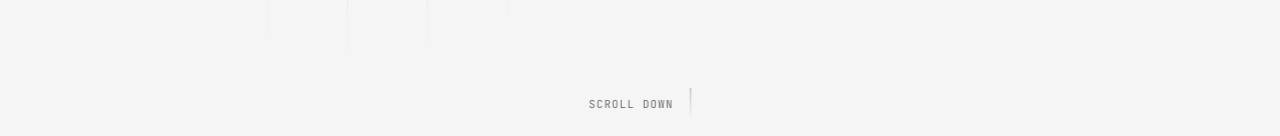
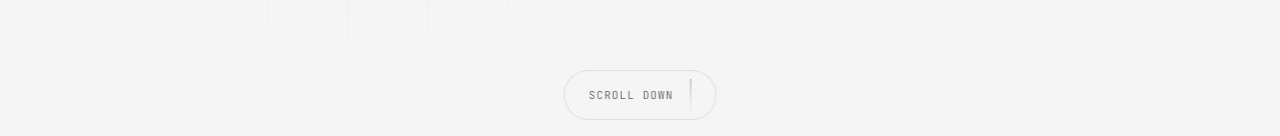
Before and after one commit to jeddelich/next-portfolio, a Next.js app: page / in a window 1280 px wide. Shown: the part 664-800 px from the top of the page. Built offline with nearby package versions, Linux system fonts and the light colour scheme.

Commit message:
feat: scroll down glass button to increase readability/accessibility + functionality added

```diff
--- a/components/ui/ScrollDownIcon.module.css
+++ b/components/ui/ScrollDownIcon.module.css
@@ -125,11 +125,11 @@
 .scrollHidden {
   opacity: 0;
   visibility: hidden;
-  pointer-events: none;
   transform: translateX(-50%) translateY(8px);
 }
 
 .heroScrollCue {
+  --bg: var(--color-light);
   position: absolute;
   bottom: 1rem;
   left: 50%;
@@ -143,6 +143,13 @@
   flex-direction: row;
   align-items: center;
   gap: 1rem;
+  padding: 0.5rem 1.5rem;
+  background: color-mix(in srgb, var(--bg) 75%, transparent);
+  backdrop-filter: saturate(180%) blur(14px);
+  -webkit-backdrop-filter: saturate(180%) blur(14px);
+  border-radius: 999px;
+  border: 1px solid rgba(36, 36, 36, 0.1);
+  z-index: 999;
   opacity: 0;
   visibility: visible;
   animation: fade-in 600ms ease 1s forwards;
@@ -181,7 +188,9 @@
 }
 
 :global(.dark-theme) .heroScrollCue {
+  --bg: var(--color-dark);
   color: rgba(255, 255, 255, 0.72);
+  border-color: rgba(255, 255, 255, 0.1);
 }
 
 :global(.dark-theme) .scrollLine {
@@ -191,3 +200,10 @@
     rgba(255, 255, 255, 0)
   );
 }
+
+@media (max-width: 1024px) {
+  .heroScrollCue {
+    border: none;
+    padding: 0.5 0;
+  }
+}
--- a/components/ui/ScrollDownIcon.tsx
+++ b/components/ui/ScrollDownIcon.tsx
@@ -4,17 +4,24 @@
 import useHasScrolled from "@/hooks/useHasScrolled";
 import styles from "./ScrollDownIcon.module.css";
 
+const navBackdropStyle = {
+  backdropFilter: "saturate(180%) blur(14px)",
+  WebkitBackdropFilter: "saturate(180%) blur(14px)",
+};
+
 function ScrollDown() {
   const hasScrolled = useHasScrolled();
 
   return (
-    <div
+    <button
       className={`${styles.heroScrollCue} ${hasScrolled ? styles.scrollHidden : ""}`}
+      onClick={() => window.location.href = "#about"}
       aria-hidden="true"
+      style={navBackdropStyle}
     >
       <span>scroll down</span>
       <span className={styles.scrollLine}></span>
-    </div>
+    </button>
   );
 }
 
```
